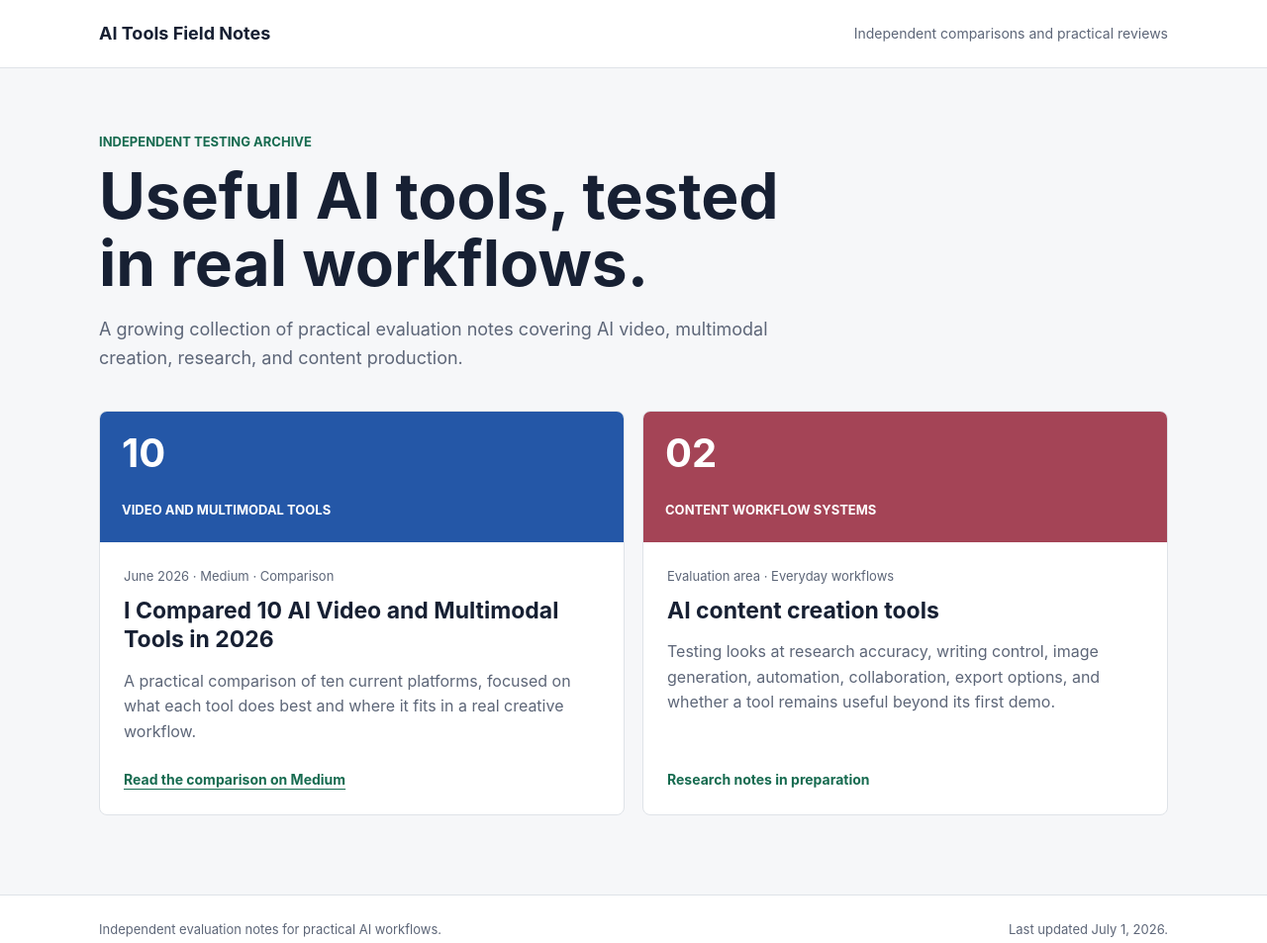
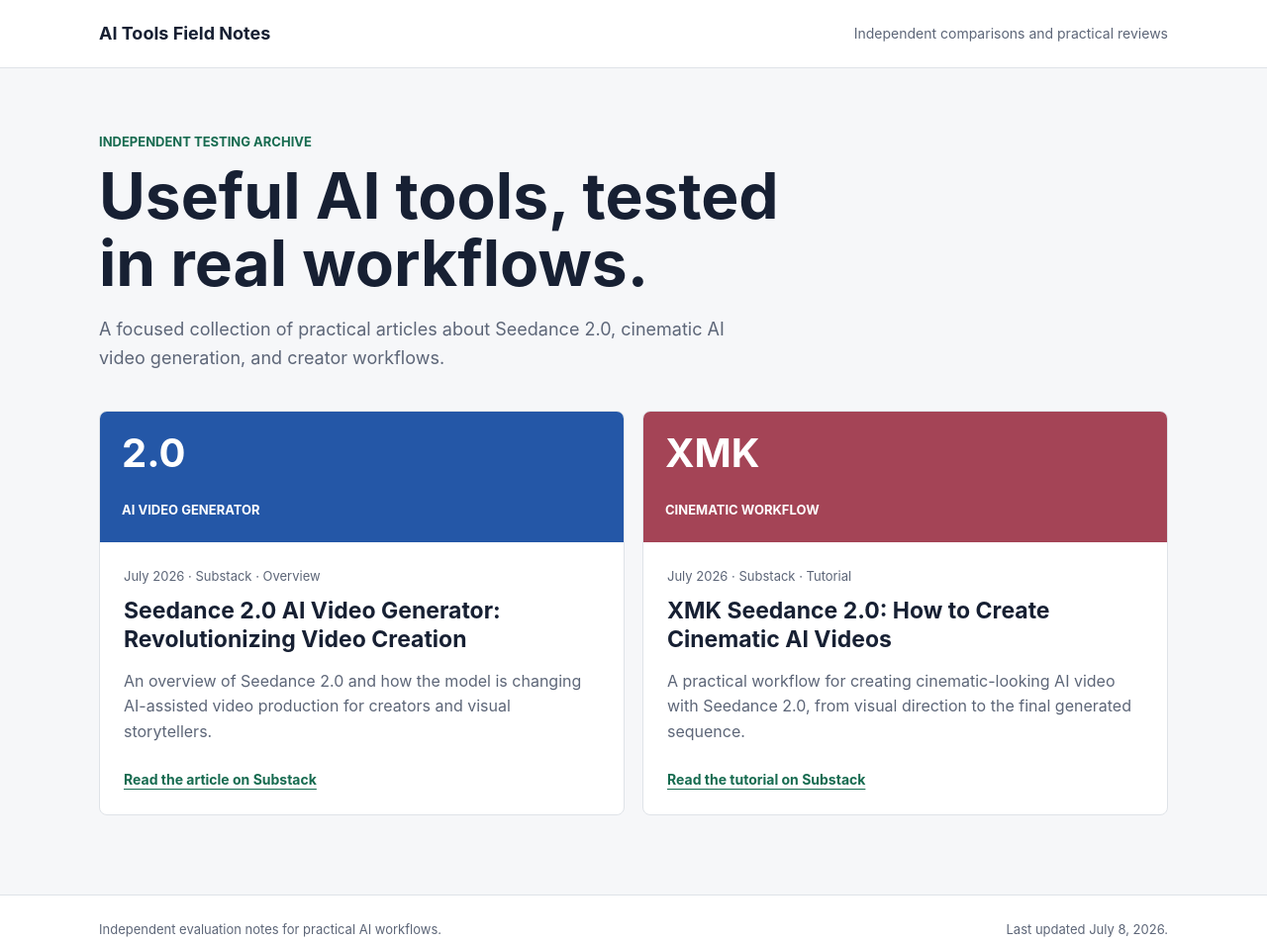
Before and after one commit to cy1414569-prog/cy1414569-prog.github.io, a plain HTML site: page index.html in a window 1280 px wide. Shown: the whole page at 99% size. Drawn offline with Linux system fonts and the light colour scheme.

Commit message:
Test two Substack article links

```diff
--- a/index.html
+++ b/index.html
@@ -3,8 +3,8 @@
 <head>
   <meta charset="utf-8">
   <meta name="viewport" content="width=device-width, initial-scale=1">
-  <title>AI Tools Field Notes | Independent Testing Archive</title>
-  <meta name="description" content="Independent field notes and practical evaluation criteria for AI video, multimodal, research, and content creation tools.">
+  <title>Seedance 2.0 Field Notes | AI Video Testing Archive</title>
+  <meta name="description" content="Independent articles and practical field notes about Seedance 2.0, cinematic AI video generation, and creator workflows.">
   <meta name="robots" content="index,follow,max-image-preview:large">
   <link rel="canonical" href="https://cy1414569-prog.github.io/">
   <style>
@@ -211,33 +211,33 @@
     <section class="intro" aria-labelledby="page-title">
       <p class="eyebrow">Independent testing archive</p>
       <h1 id="page-title">Useful AI tools, tested in real workflows.</h1>
-      <p class="lede">A growing collection of practical evaluation notes covering AI video, multimodal creation, research, and content production.</p>
+      <p class="lede">A focused collection of practical articles about Seedance 2.0, cinematic AI video generation, and creator workflows.</p>
     </section>
 
     <section class="list" aria-label="Evaluation areas">
       <article>
         <div class="visual video" aria-hidden="true">
-          <strong>10</strong>
-          <span>Video and multimodal tools</span>
+          <strong>2.0</strong>
+          <span>AI video generator</span>
         </div>
         <div class="article-body">
-          <p class="meta"><time datetime="2026-06">June 2026</time> · Medium · Comparison</p>
-          <h2><a href="https://medium.com/@cy2025421/i-compared-10-ai-video-and-multimodal-tools-in-2026-heres-what-each-one-is-best-for-53c2dbc65468">I Compared 10 AI Video and Multimodal Tools in 2026</a></h2>
-          <p class="summary">A practical comparison of ten current platforms, focused on what each tool does best and where it fits in a real creative workflow.</p>
-          <a class="read" href="https://medium.com/@cy2025421/i-compared-10-ai-video-and-multimodal-tools-in-2026-heres-what-each-one-is-best-for-53c2dbc65468">Read the comparison on Medium</a>
+          <p class="meta"><time datetime="2026-07">July 2026</time> &middot; Substack &middot; Overview</p>
+          <h2><a href="https://daniel238369.substack.com/p/seedance-20-ai-video-generator-revolutionizing">Seedance 2.0 AI Video Generator: Revolutionizing Video Creation</a></h2>
+          <p class="summary">An overview of Seedance 2.0 and how the model is changing AI-assisted video production for creators and visual storytellers.</p>
+          <a class="read" href="https://daniel238369.substack.com/p/seedance-20-ai-video-generator-revolutionizing">Read the article on Substack</a>
         </div>
       </article>
 
       <article>
         <div class="visual content" aria-hidden="true">
-          <strong>02</strong>
-          <span>Content workflow systems</span>
+          <strong>XMK</strong>
+          <span>Cinematic workflow</span>
         </div>
         <div class="article-body">
-          <p class="meta">Evaluation area · Everyday workflows</p>
-          <h2>AI content creation tools</h2>
-          <p class="summary">Testing looks at research accuracy, writing control, image generation, automation, collaboration, export options, and whether a tool remains useful beyond its first demo.</p>
-          <span class="status">Research notes in preparation</span>
+          <p class="meta"><time datetime="2026-07">July 2026</time> &middot; Substack &middot; Tutorial</p>
+          <h2><a href="https://michaelbrown2024.substack.com/p/xmk-seedance-20-how-to-create-cinematic">XMK Seedance 2.0: How to Create Cinematic AI Videos</a></h2>
+          <p class="summary">A practical workflow for creating cinematic-looking AI video with Seedance 2.0, from visual direction to the final generated sequence.</p>
+          <a class="read" href="https://michaelbrown2024.substack.com/p/xmk-seedance-20-how-to-create-cinematic">Read the tutorial on Substack</a>
         </div>
       </article>
     </section>
@@ -246,7 +246,7 @@
   <footer>
     <div class="shell footer-inner">
       <span>Independent evaluation notes for practical AI workflows.</span>
-      <span>Last updated July 1, 2026.</span>
+      <span>Last updated July 8, 2026.</span>
     </div>
   </footer>
 </body>
```
